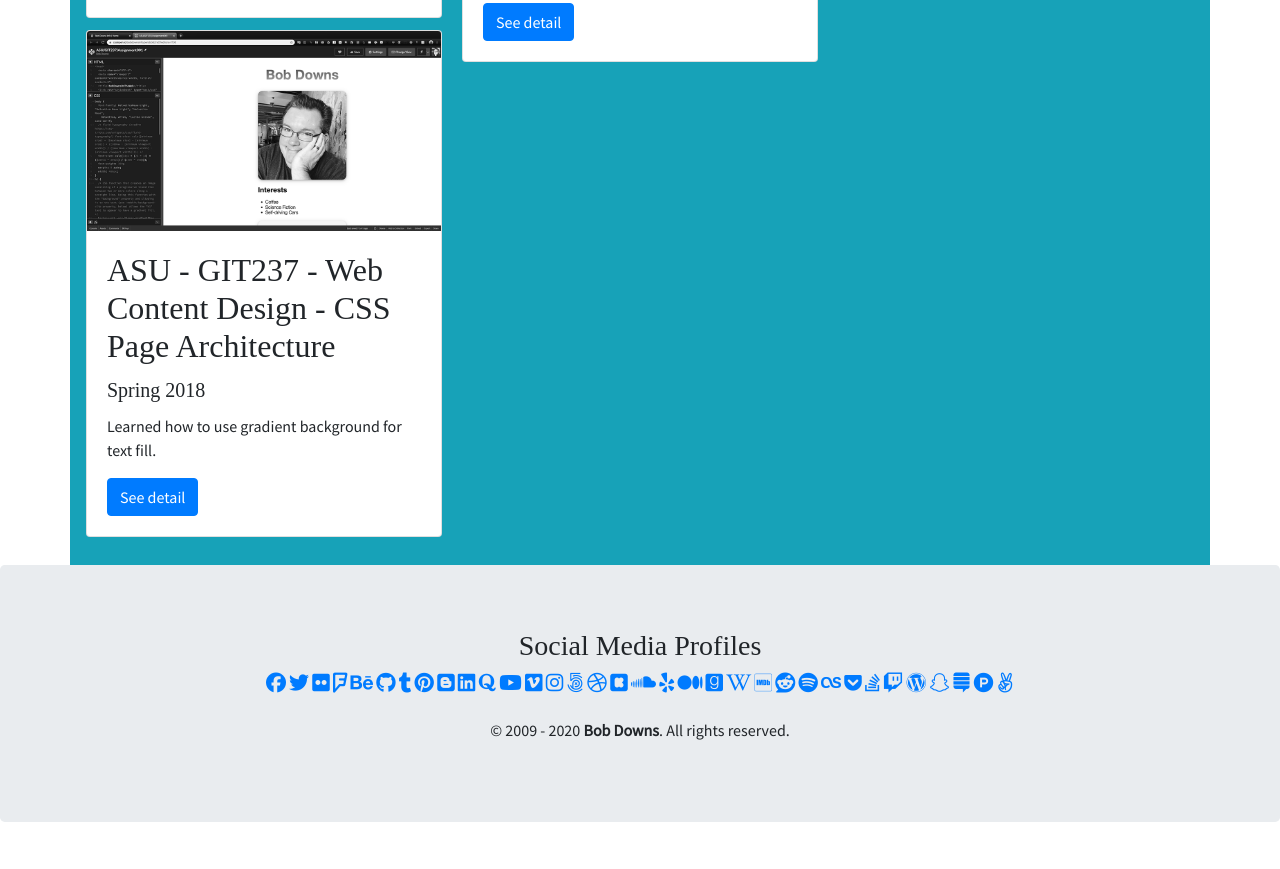
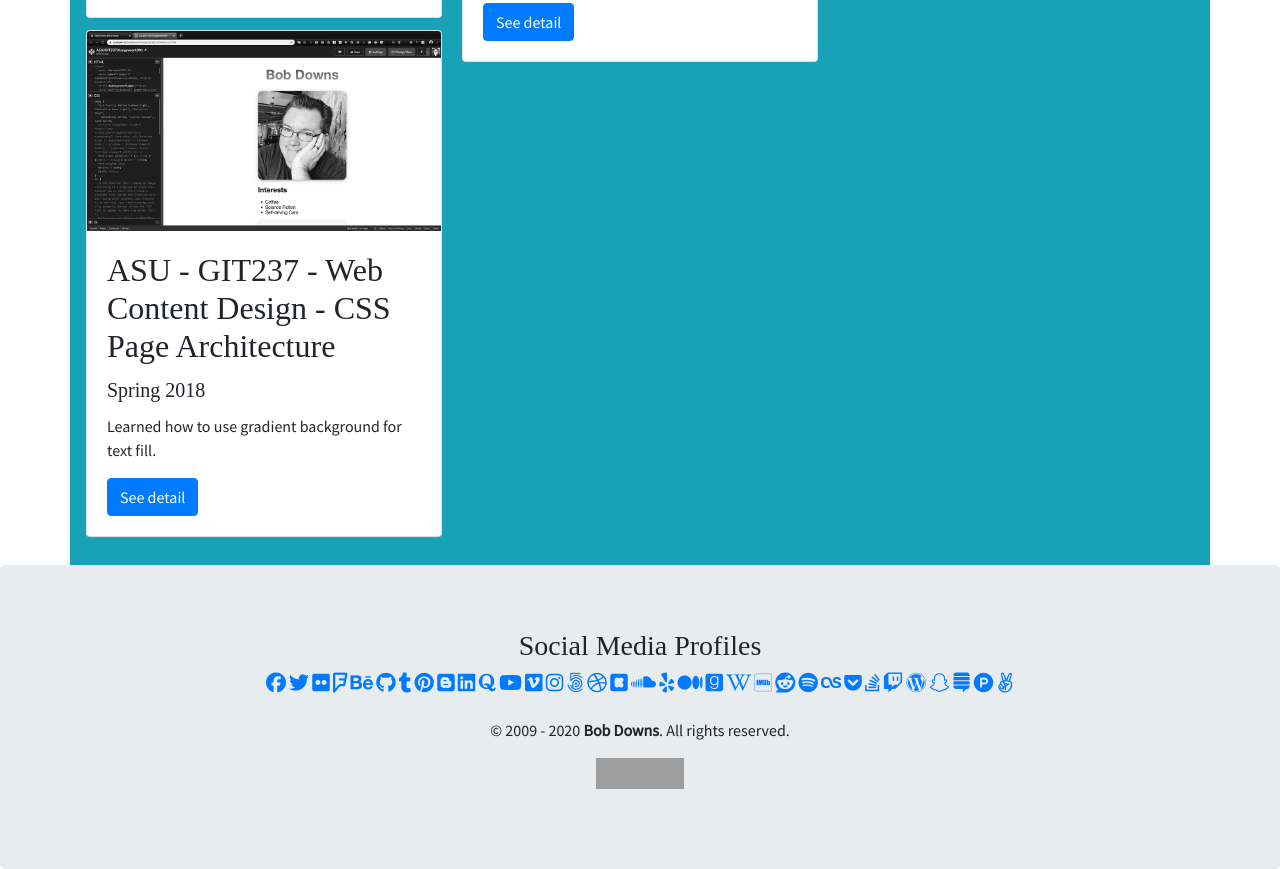
Before and after one commit to bobdowns/github-upload, a plain HTML site: page index.html in a window 1280 px wide. Shown: the part 2307-3176 px from the top of the page. Before the commit the page ends 3129 px from the top, so only its background shows below. Drawn offline with nearby package versions, Linux system fonts and the light colour scheme; grey boxes are pictures that could not be loaded; a web font is replaced by a local one.

Commit message:
Added CSS validation badge.

```diff
--- a/index.html
+++ b/index.html
@@ -266,6 +266,13 @@
     <br><br>
     <p style="text-align: center">&copy; 2009 -
       <script>document.write(new Date().getFullYear())</script> <strong>Bob Downs</strong>. All rights reserved.</p>
+    <p>
+        <a href="http://jigsaw.w3.org/css-validator/check/referer">
+          <img style="border:0;width:88px;height:31px"
+            src="http://jigsaw.w3.org/css-validator/images/vcss"
+            alt="Valid CSS!" />
+        </a>
+    </p>
   </footer>
 </body>
 
```
Also changed, not shown: credentials.html (+7 -0 lines).
